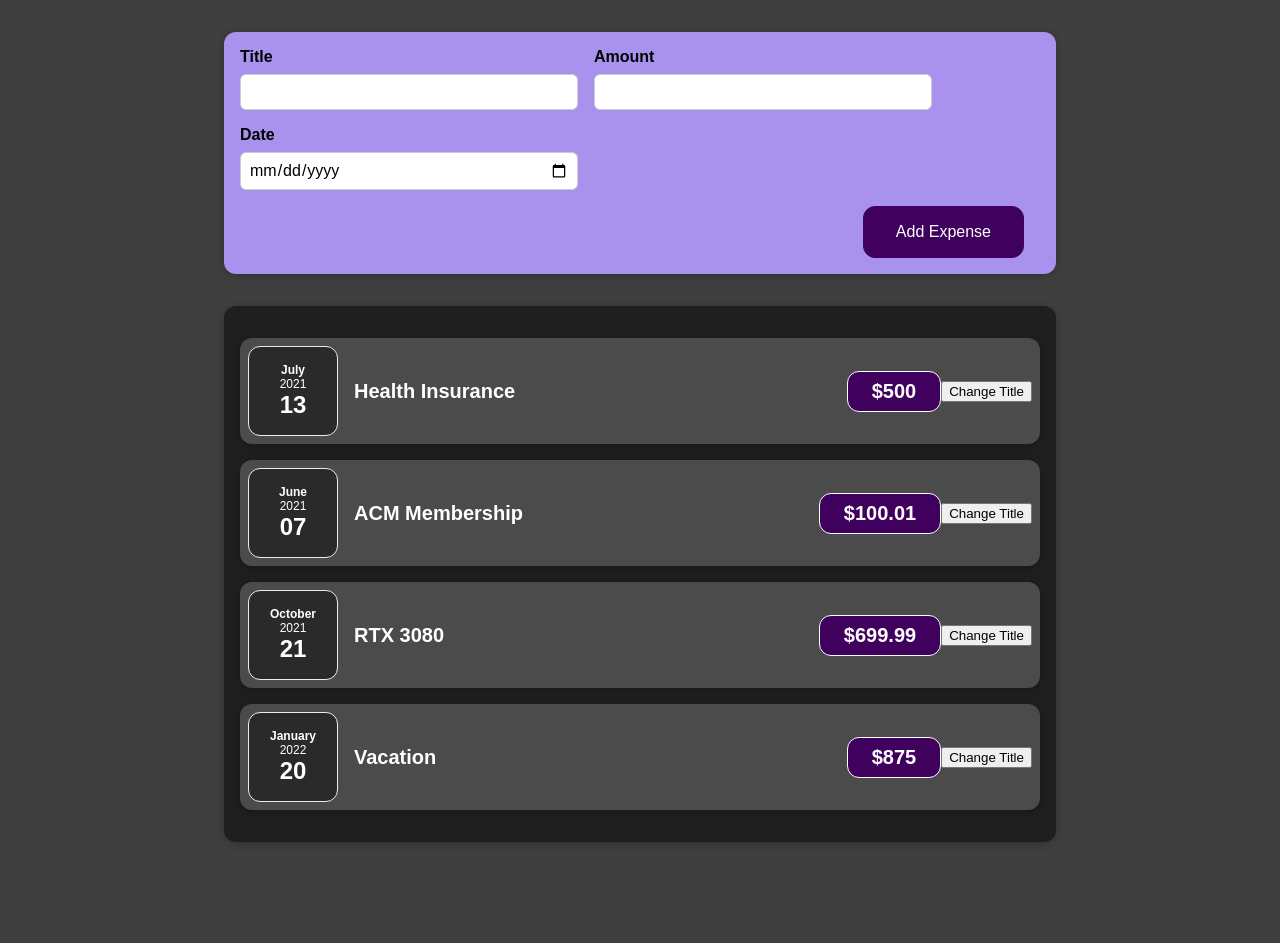
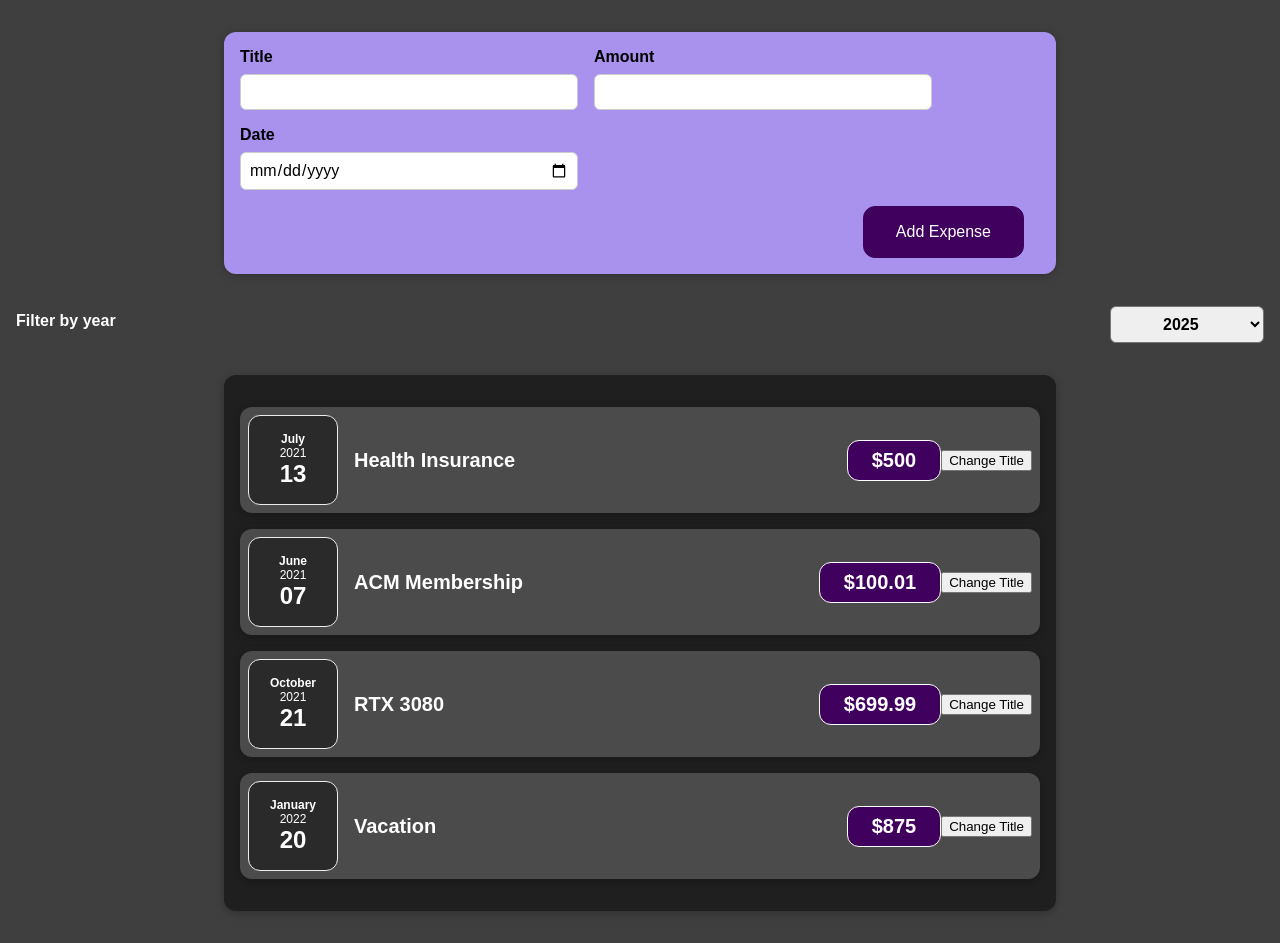
Before and after one commit to keshav-c/this-year, a React (Create React App) app: page / in a window 1280 px wide. Before the commit the page ends 874 px from the top, so only its background shows below. Built offline with nearby package versions, Linux system fonts and the light colour scheme.

Commit message:
Add a Filter child component to Expenses with a select element, and move state to parent on select.

```diff
--- a/src/components/Expenses/Expenses.js
+++ b/src/components/Expenses/Expenses.js
@@ -1,8 +1,22 @@
+import { useState } from 'react';
+
 import "./Expenses.css";
-import Card from '../UI/Card';
-import ExpenseItem from './ExpenseItem';
 
-const Expenses = (props) => (
+import Card from "../UI/Card";
+import ExpenseItem from "./ExpenseItem";
+import ExpensesFilter from "./ExpensesFilter";
+
+const Expenses = (props) => {
+  const [year, setYear] = useState('');
+
+  const yearSelectHandler = (year) => {
+    setYear(year);
+    console.log(`Year ${year}`);
+  };
+
+  return (
+    <div>
+      <ExpensesFilter onYearSelect={yearSelectHandler}/>
       <Card className="expenses">
         <ExpenseItem
           title={props.items[0].title}
@@ -25,6 +39,8 @@
           date={props.items[3].date}
         />
       </Card>
+    </div>
   );
+};
 
 export default Expenses;
--- /dev/null
+++ b/src/components/Expenses/ExpensesFilter.css
@@ -0,0 +1,24 @@
+.expenses-filter {
+  color: white;
+  padding: 0 1rem;
+}
+
+.expenses-filter__control {
+  display: flex;
+  width: 100%;
+  align-items: center;
+  justify-content: space-between;
+  margin: 1rem 0;
+}
+
+.expenses-filter label {
+  font-weight: bold;
+  margin-bottom: 0.5rem;
+}
+
+.expenses-filter select {
+  font: inherit;
+  padding: 0.5rem 3rem;
+  font-weight: bold;
+  border-radius: 6px;
+}
--- /dev/null
+++ b/src/components/Expenses/ExpensesFilter.js
@@ -0,0 +1,25 @@
+import "./ExpensesFilter.css";
+
+const ExpensesFilter = (props) => {
+  const yearSelectHandler = (event) => {
+    props.onYearSelect(event.target.value);
+  }
+
+  return (
+    <div className="expenses-filter">
+      <div className="expenses-filter__control">
+        <label>Filter by year</label>
+        <select onChange={yearSelectHandler}>
+          <option value="2025">2025</option>
+          <option value="2024">2024</option>
+          <option value="2023">2023</option>
+          <option value="2022">2022</option>
+          <option value="2021">2021</option>
+          <option value="2020">2020</option>
+        </select>
+      </div>
+    </div>
+  );
+};
+
+export default ExpensesFilter;
```
Lines whose indentation alone changed are shown as unchanged.
